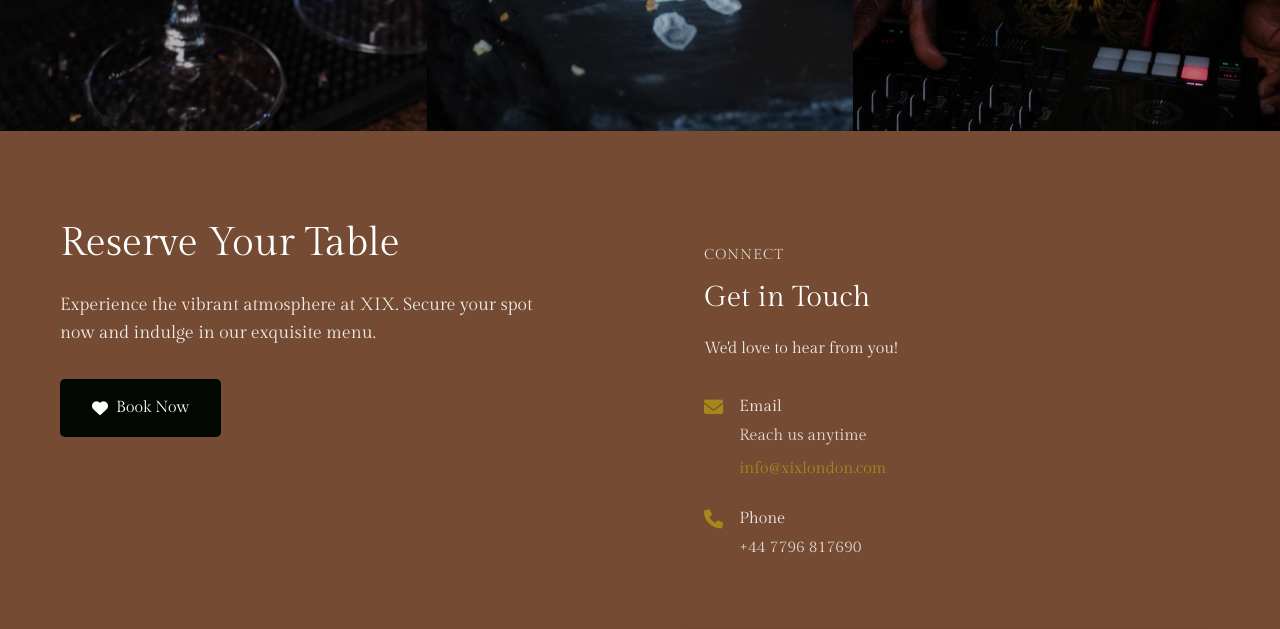
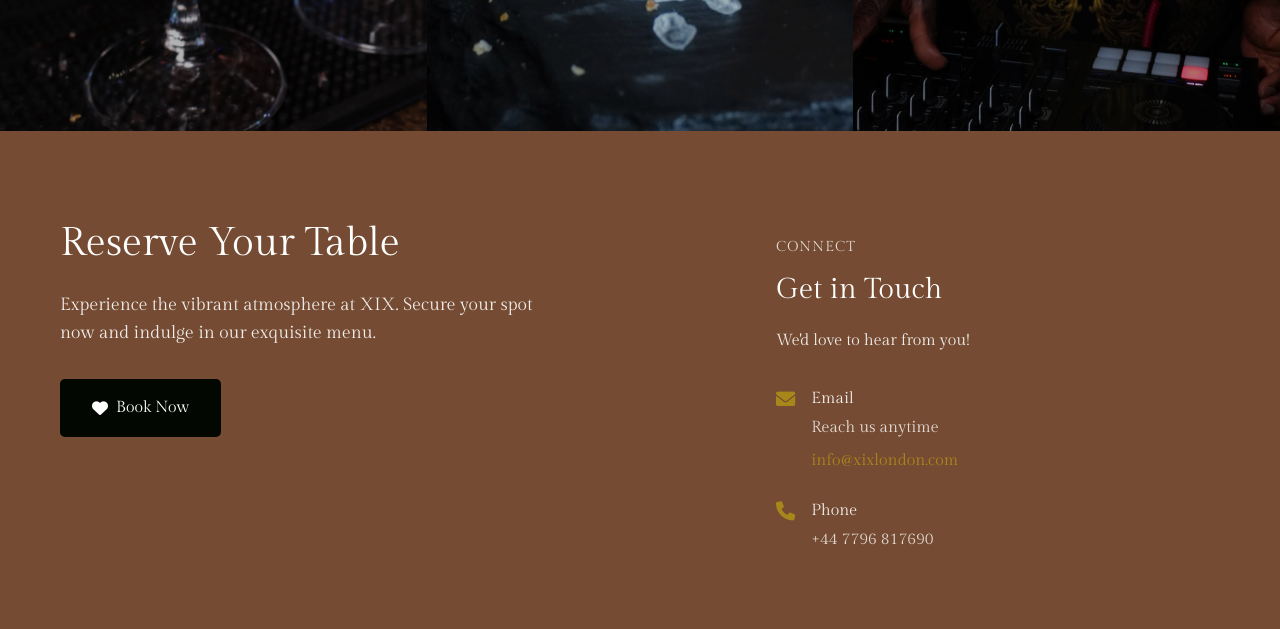
Before and after one commit to Alex-Asta407/xix-restaurant, a website: page index.html in a window 1280 px wide. Shown: the part 2740-3369 px from the top of the page. Drawn offline with Linux system fonts and the light colour scheme.

Commit message:
Changing the layouts

```diff
--- a/index.html
+++ b/index.html
@@ -181,7 +181,7 @@
     </section>
 
     <!-- Contact Section -->
-    <section class="contact-section">
+    <section class="contact-section contact-section-home">
         <div class="container">
             <div class="contact-content fade-in">
                 <div class="contact-left">
--- a/main.css
+++ b/main.css
@@ -1788,3 +1788,23 @@
         box-sizing: border-box;
     }
 }
+
+/* XIX Home - Mirror layout (spacing only) */
+.contact-section-home .contact-content {
+    gap: 5rem;
+}
+
+.contact-section-home .contact-right {
+    padding-left: 4rem;
+    margin-top: -0.5rem;
+}
+
+.contact-section-home .contact-info {
+    margin: 0 0 2rem 0;
+}
+
+@media (max-width: 768px) {
+    .contact-section-home .contact-right {
+        padding-left: 0;
+    }
+}
--- a/mirror.css
+++ b/mirror.css
@@ -1749,6 +1749,10 @@
     background-color: transparent !important;
     border: none !important;
     padding: 0 !important;
+}
+
+.contact-left {
+    padding-left: 3rem;
 }
 
 .contact-description {
```
